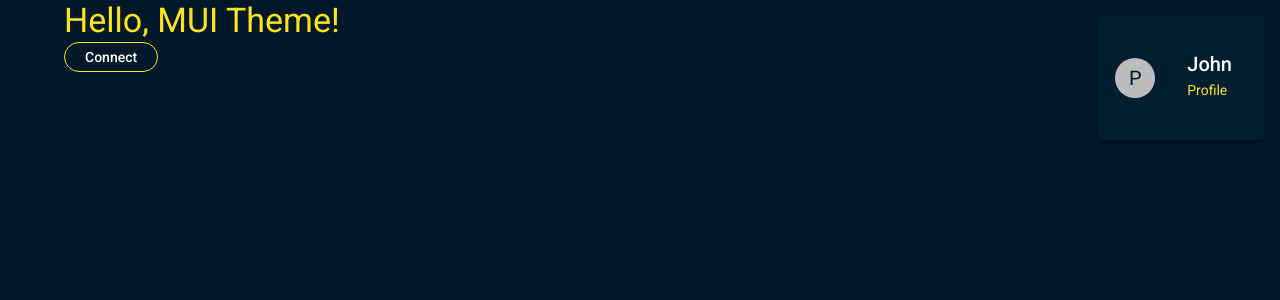
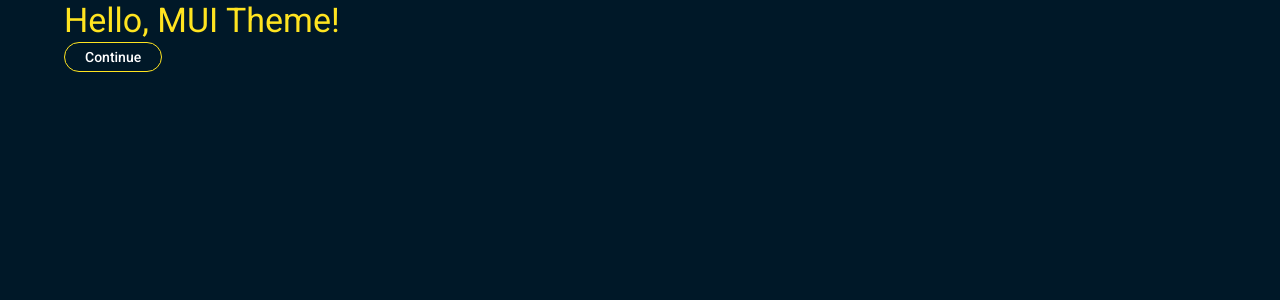
Before and after one commit to Anjeela-Ali/nextjs-mui-test-app, a Next.js app: page /home in a window 1280 px wide. Shown: the top 300 px of the page. Built offline with nearby package versions, Linux system fonts and the light colour scheme.

Commit message:
Check user is loged in or not .

```diff
--- a/src/app/home/page.tsx
+++ b/src/app/home/page.tsx
@@ -5,28 +5,35 @@
 import { useRouter } from "next/navigation";
 import MainButton from '../components/MainButton';
 import ProfileCard from '../components/UserProfile';
+import { useTerms } from '@/context/TermsContext';
 
 const HomePage = () => {
   const router = useRouter();
+  const {termsAccepted} = useTerms();
 
   const handleButtonClick = () => {
-    router.push('/terms')
+    if(termsAccepted){
+      router.push('/terms')
+    }else{
+      router.push('/terms')
+    }
+
   }
 
   return (
     <>
        <CssBaseline />
       <Container>
-        <ProfileCard name='John'/>
+      {termsAccepted && <ProfileCard name="John Doe" />}
         <Typography variant="h4" sx={{
           color: 'text.secondary',
         }}>
           Hello, MUI Theme!
         </Typography>
-        <MainButton title="Connect" onButtonClick={handleButtonClick} disabled/>
+        <MainButton title= {termsAccepted ? 'Dashboard' : 'Continue'} onButtonClick={handleButtonClick} disabled/>
       </Container>
     </>
   )
 }
 
-export default HomePage
+export default HomePage;
--- a/src/app/layout.tsx
+++ b/src/app/layout.tsx
@@ -1,6 +1,7 @@
 import type { Metadata } from "next";
 import "./globals.css";
 import ThemeRegistry from "./components/ThemeRegistry";
+import { TermsProvider } from "@/context/TermsContext";
 
 
 export const metadata: Metadata = {
@@ -17,9 +18,12 @@
     <html lang="en">
       {/* We need to provide  Theme to everyone */}
       <body>
-      <ThemeRegistry>
-        {children}
-      </ThemeRegistry>
+        <TermsProvider>
+          <ThemeRegistry>
+            {children}
+          </ThemeRegistry>
+        </TermsProvider>
+
       </body>
 
     </html>
--- a/src/app/page.tsx
+++ b/src/app/page.tsx
@@ -6,7 +6,7 @@
 
   return (
     <div>
-    <HomePage />
+      <HomePage />
     </div>
   );
 }
--- a/src/app/terms/page.tsx
+++ b/src/app/terms/page.tsx
@@ -16,12 +16,14 @@
 import MainButton from '../components/MainButton';
 import { Router } from 'next/router';
 import { useRouter } from 'next/navigation';
+import { useTerms } from '@/context/TermsContext';
 
 const TermsAndConditions = () => {
     const router = useRouter();
   const [open, setOpen] = useState(true);
   const [checkedTerms, setCheckedTerms] = useState(false);
   const [checkedPrivacy, setCheckedPrivacy] = useState(false);
+  const {setTermsAccepted} = useTerms()
 
   const handleCheckboxChangeTerms = (event:any) => {
     setCheckedTerms(event.target.checked);
@@ -33,6 +35,7 @@
 
   const handleClose = () => {
     if (checkedTerms && checkedPrivacy) {
+        setTermsAccepted(true);
         setOpen(false);
         // Navigate to another page
         router.push('/home');
--- /dev/null
+++ b/src/context/TermsContext.tsx
@@ -0,0 +1,28 @@
+// src/context/TermsContext.tsx
+'use client'
+import React, { createContext, useState, useContext, ReactNode } from 'react';
+
+type TermsContextType = {
+  termsAccepted: boolean;
+  setTermsAccepted: (accepted: boolean) => void;
+};
+
+const TermsContext = createContext<TermsContextType | undefined>(undefined);
+
+export const TermsProvider = ({ children }: { children: ReactNode }) => {
+  const [termsAccepted, setTermsAccepted] = useState(false);
+
+  return (
+    <TermsContext.Provider value={{ termsAccepted, setTermsAccepted }}>
+      {children}
+    </TermsContext.Provider>
+  );
+};
+
+export const useTerms = () => {
+  const context = useContext(TermsContext);
+  if (context === undefined) {
+    throw new Error('useTerms must be used within a TermsProvider');
+  }
+  return context;
+};
```
